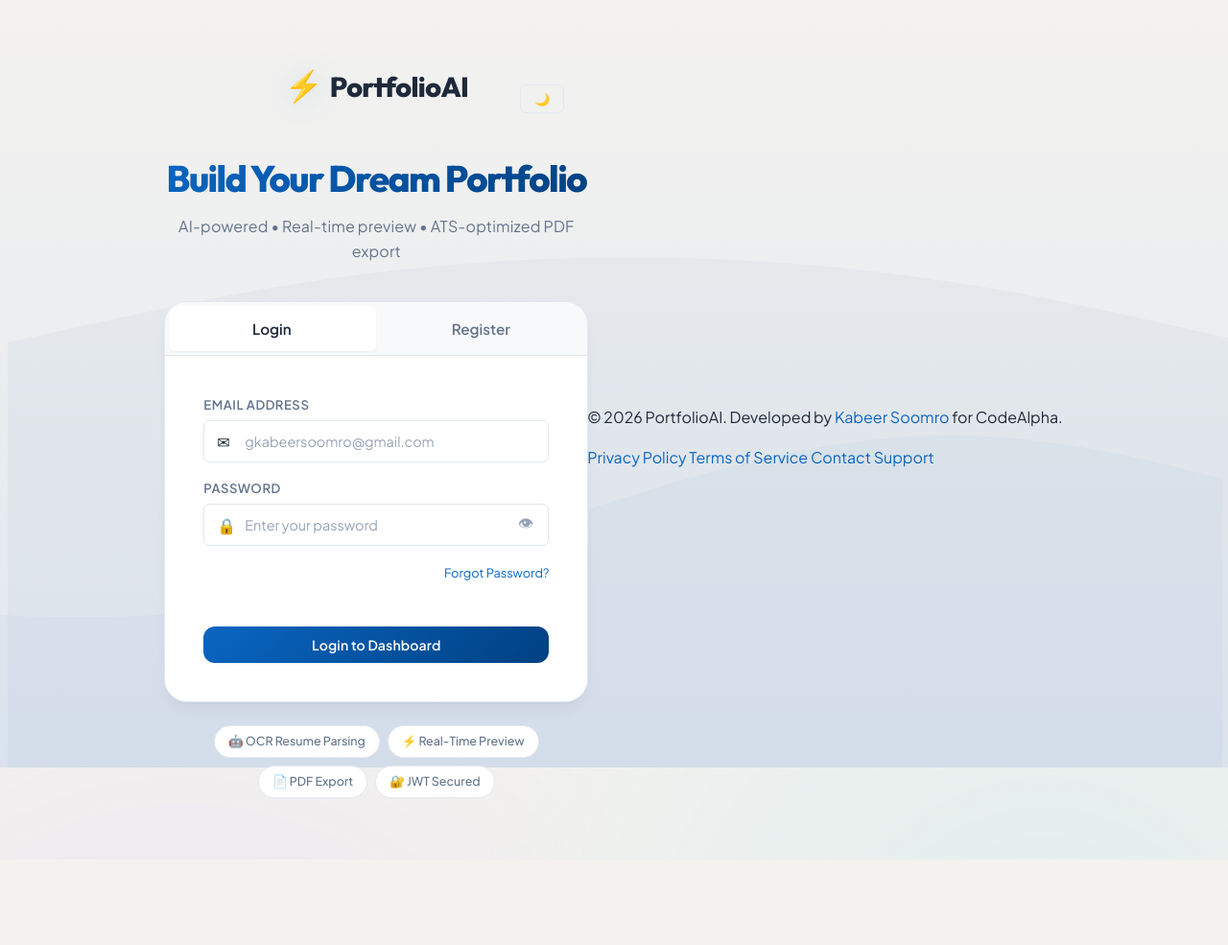
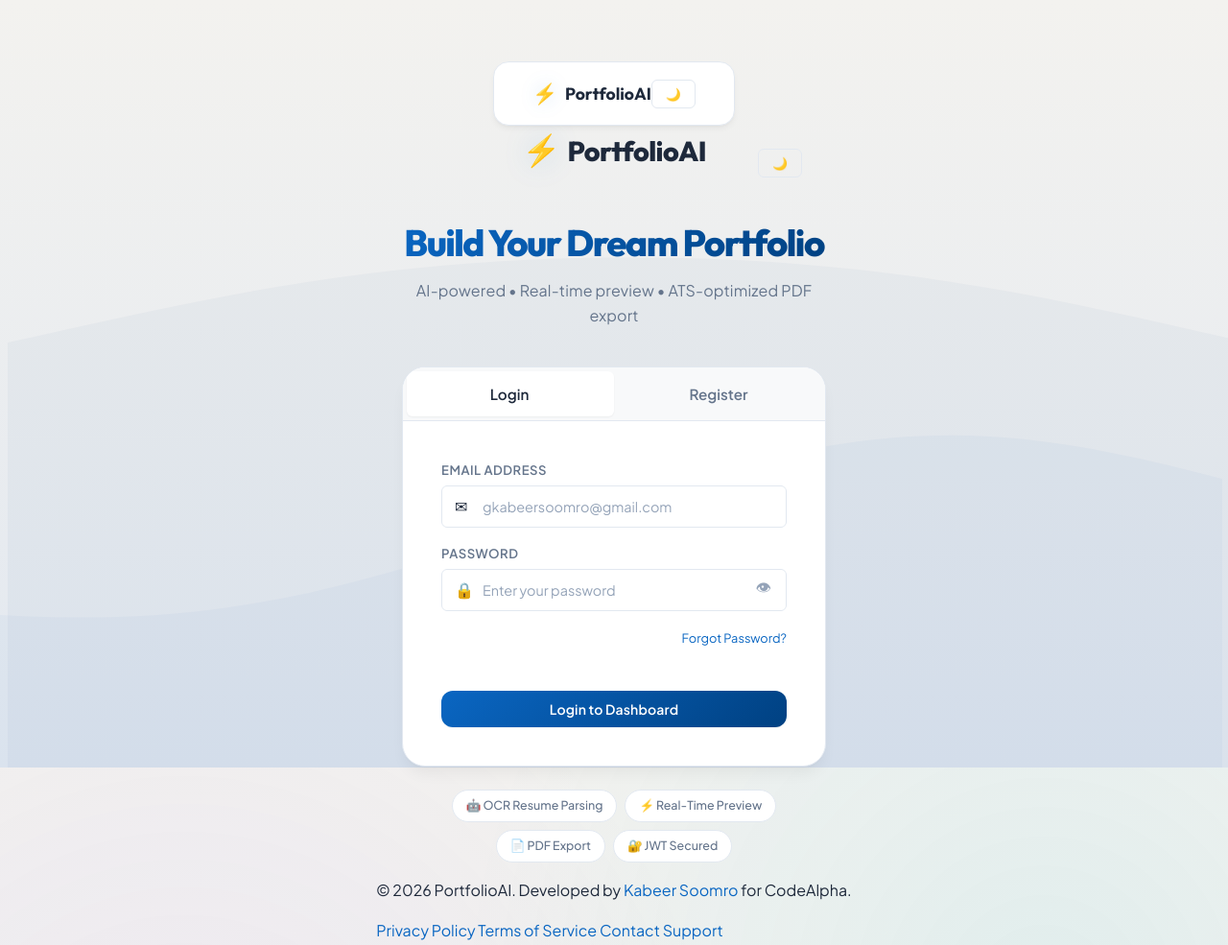
Before and after one commit to KabirSoomro/CodeAlpha_Dynamic-Portfolio-Builder, a plain HTML site: page frontend/index.html in a window 1280 px wide. Shown: the top 985 px of the page at 96% size. Before the commit the page ends 896 px from the top, so only its background shows below. Drawn offline with Linux system fonts and the light colour scheme.

Commit message:
fix: Correct footer layout and add main navbar to auth and builder pages

```diff
--- a/frontend/css/main.css
+++ b/frontend/css/main.css
@@ -130,6 +130,8 @@
   color: var(--color-text);
   line-height: 1.6;
   min-height: 100vh;
+  display: flex;
+  flex-direction: column;
   overflow-x: hidden;
   -webkit-font-smoothing: antialiased;
 }
--- a/frontend/index.html
+++ b/frontend/index.html
@@ -50,6 +50,17 @@
 
   <!-- Animated Background Waves (Light Mode) -->
   <div class="bg-animations bg-waves" aria-hidden="true"></div>
+
+  <!-- ── Navbar ── -->
+  <nav class="navbar glass-card" role="navigation" aria-label="Main navigation">
+    <div class="nav-brand">
+      <span class="logo-icon">⚡</span>
+      <span class="logo-text">PortfolioAI</span>
+    </div>
+    <div class="nav-actions">
+      <button class="btn btn-ghost btn-sm theme-toggle-btn" aria-label="Toggle Theme">🌙</button>
+    </div>
+  </nav>
 
   <!-- ── Main Auth Container ── -->
   <main class="auth-container" role="main">
```
Also changed, not shown: frontend/builder.html (+20 -7 lines).
